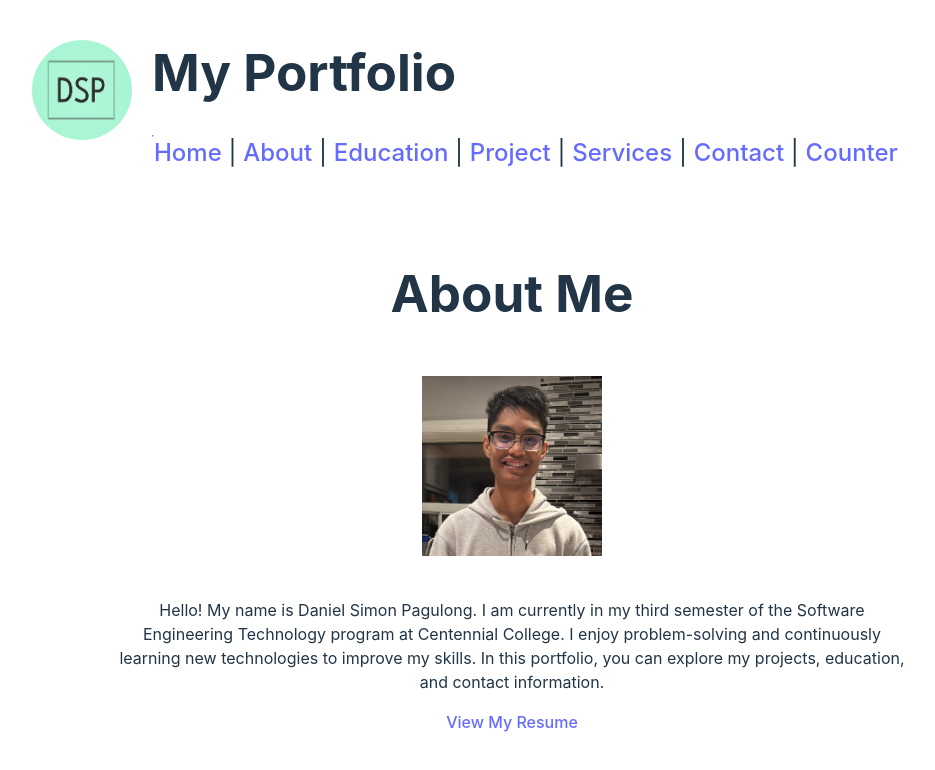
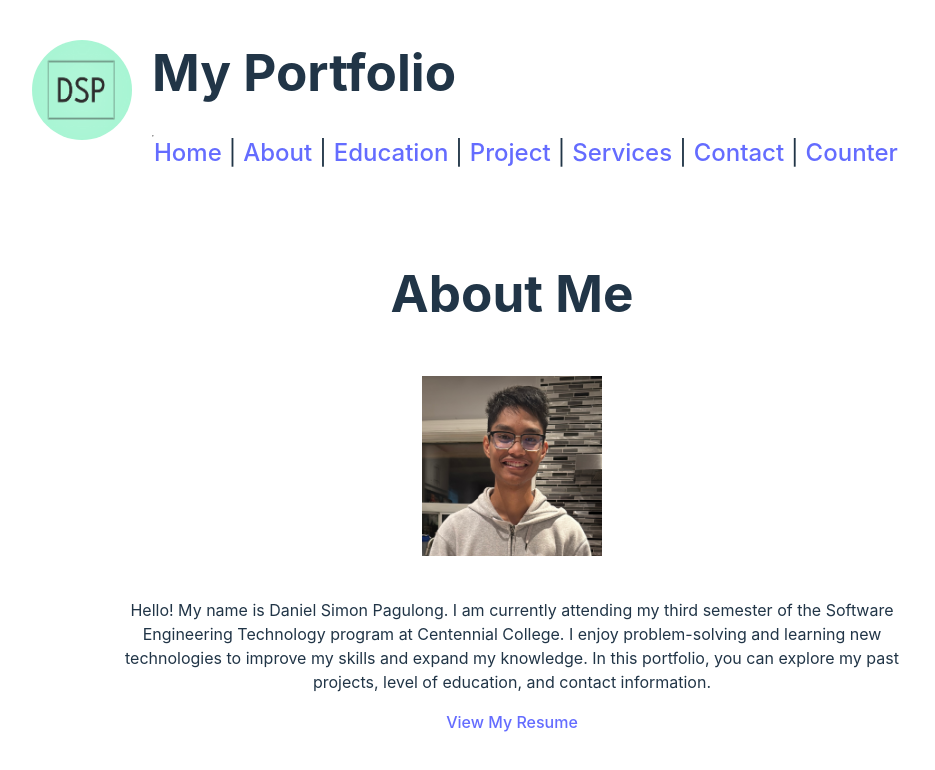
Before and after one commit to dpagulon/portfolio, a React (Vite) app in the folder client/: page /about in a window 1280 px wide. Shown: the top 770 px of the page, without its empty margins (128-1063 px from the left). Built offline with nearby package versions, Linux system fonts and the light colour scheme.

Commit message:
updated text

```diff
--- a/client/src/about.jsx
+++ b/client/src/about.jsx
@@ -11,7 +11,7 @@ export default function About() {
 
       {/* Short Paragraph */}
       <p>
-        Hello! My name is Daniel Simon Pagulong. I am currently in my third semester of the Software Engineering Technology program at Centennial College. I enjoy problem-solving and continuously learning new technologies to improve my skills. In this portfolio, you can explore my projects, education, and contact information.
+        Hello! My name is Daniel Simon Pagulong. I am currently attending my third semester of the Software Engineering Technology program at Centennial College. I enjoy problem-solving and  learning new technologies to improve my skills and expand my knowledge. In this portfolio, you can explore my past projects, level of education, and contact information.
       </p>
 
       {/* Resume Link */}
--- a/client/src/project.jsx
+++ b/client/src/project.jsx
@@ -7,7 +7,7 @@ export default function Project() {
   const projects = [
     {
       title: 'College Evaluation Form', image: project1Image,
-      description: 'An assignment that involved developing a short evaluation form. Complete with  textboxes, buttons, dropdowns, lists, and a comment section.',
+      description: 'An short assignment that involves developing an instructor evaluation form. Complete with textboxes, buttons, dropdowns, lists, and a comment section.',
     },
     {
       title: 'Pacific Trails Resort', image: project2Image,
--- a/client/src/services.jsx
+++ b/client/src/services.jsx
@@ -4,7 +4,7 @@ import database from './assets/database.jpg';
 import program from './assets/prog.jpg';
 export default function Services() {
     const services = [
-    { title: 'Web Application Design', description: 'Build Responsive websites', image: webApp },
+    { title: 'Web Design', description: 'Build responsive websites', image: webApp },
     { title: 'Database Management', description: 'Store, organize & retrieve data', image: database },
     { title: 'General Programming', description: 'Create scripts & automation', image: program },
   ];
```
